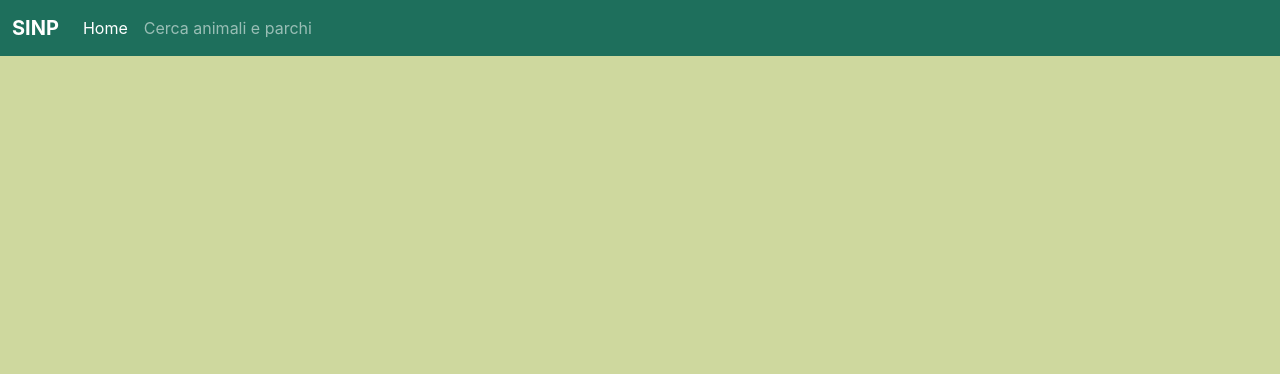
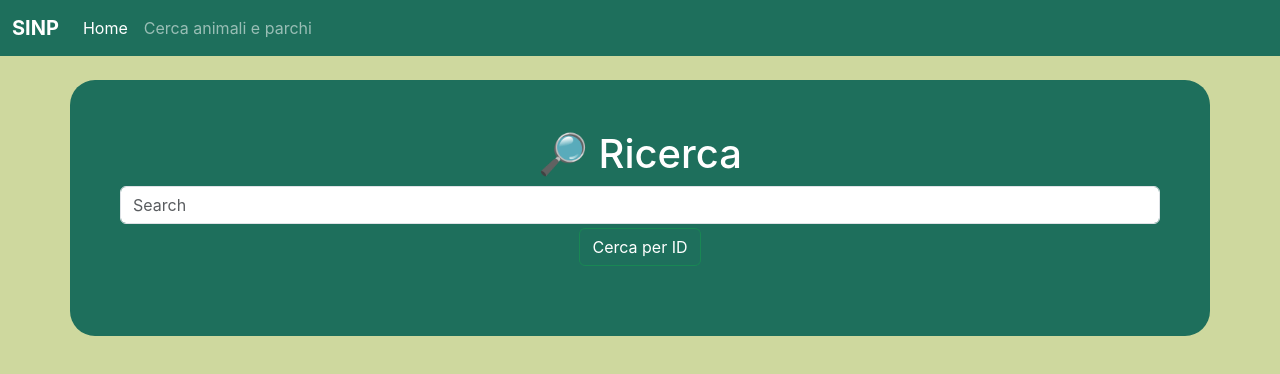
Before and after one commit to andrearanica/sistema-informativo-parchi, a React (Create React App) app in the folder frontend/: page /search in a window 1280 px wide. Shown: the top 374 px of the page. Built offline with nearby package versions, Linux system fonts and the light colour scheme.

Commit message:
✨ UI for search

```diff
--- a/frontend/package.json
+++ b/frontend/package.json
@@ -6,6 +6,7 @@
     "@testing-library/jest-dom": "^5.16.5",
     "@testing-library/react": "^13.4.0",
     "@testing-library/user-event": "^13.5.0",
+    "axios": "^1.2.2",
     "react": "^18.2.0",
     "react-dom": "^18.2.0",
     "react-router-dom": "^6.6.2",
--- a/frontend/src/App.js
+++ b/frontend/src/App.js
@@ -2,6 +2,7 @@ import './App.css'
 import Navbar from './components/Navbar'
 import { Routes, Route } from 'react-router-dom'
 import Home from './components/Home'
+import Search from './components/Search'
 
 function App() {
   return (
@@ -9,6 +10,7 @@ function App() {
       <Navbar />
       <Routes>
         <Route path="/" element={ <Home /> } />
+        <Route path="/search" element={ <Search /> } />
       </Routes>
     </div>
   );
--- /dev/null
+++ b/frontend/src/components/Search.js
@@ -0,0 +1,35 @@
+import { useState } from 'react'
+import axios from 'axios'
+
+function Search () {
+
+    const [research, setResearch] = useState('')
+    const [result, setResult] = useState({})
+
+    function searchAnimal (e) {
+        e.preventDefault()
+        axios.get(`http://127.0.0.1:8080/info/${ research }`)
+        .then(res => {
+            if (res.data.result !== 'Animal not found') {
+                setResult(res.data.result)
+            } else {
+                alert(`Nessun animale ha l'id ${ research }`)
+            }
+            console.log(res)
+        })
+    }
+
+    return (
+        <div className="container my-4" id="divTitle">
+            <h1>🔎 Ricerca</h1>
+            <form role="search" onSubmit={ searchAnimal }>
+                <input class="form-control me-2" type="search" placeholder="Search" aria-label="Search" onChange={ e => setResearch(e.target.value) } />
+                <button class="btn btn-outline-success my-1" style={{ color: 'white' }} type="submit">Cerca per ID</button>
+            </form>
+            { result ? <p>{ result.dataDiNascita }</p> : null }
+        </div>
+    )
+
+}
+
+export default Search
```
Also changed, not shown: 1 other file (tests, documents, lock files or other folders).
